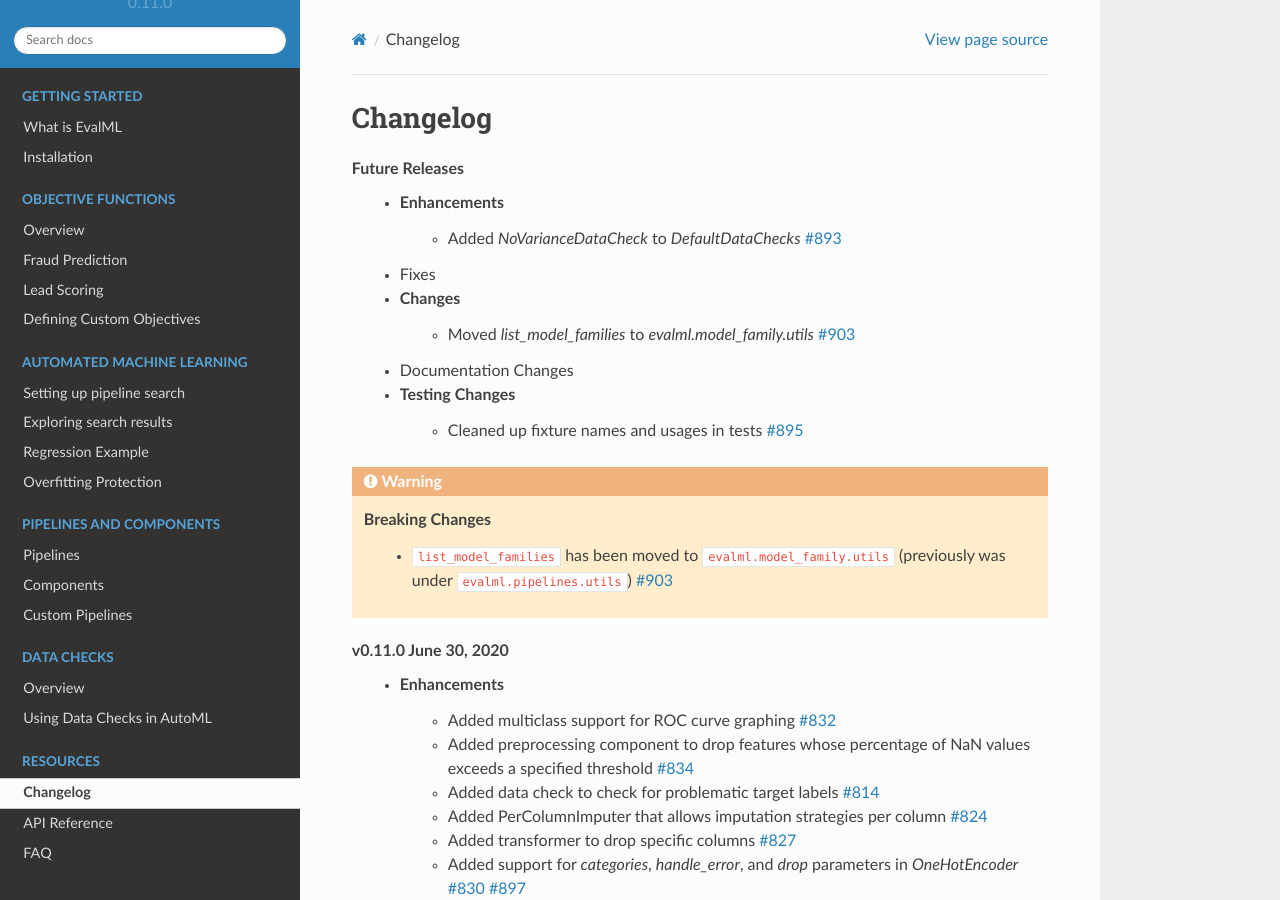
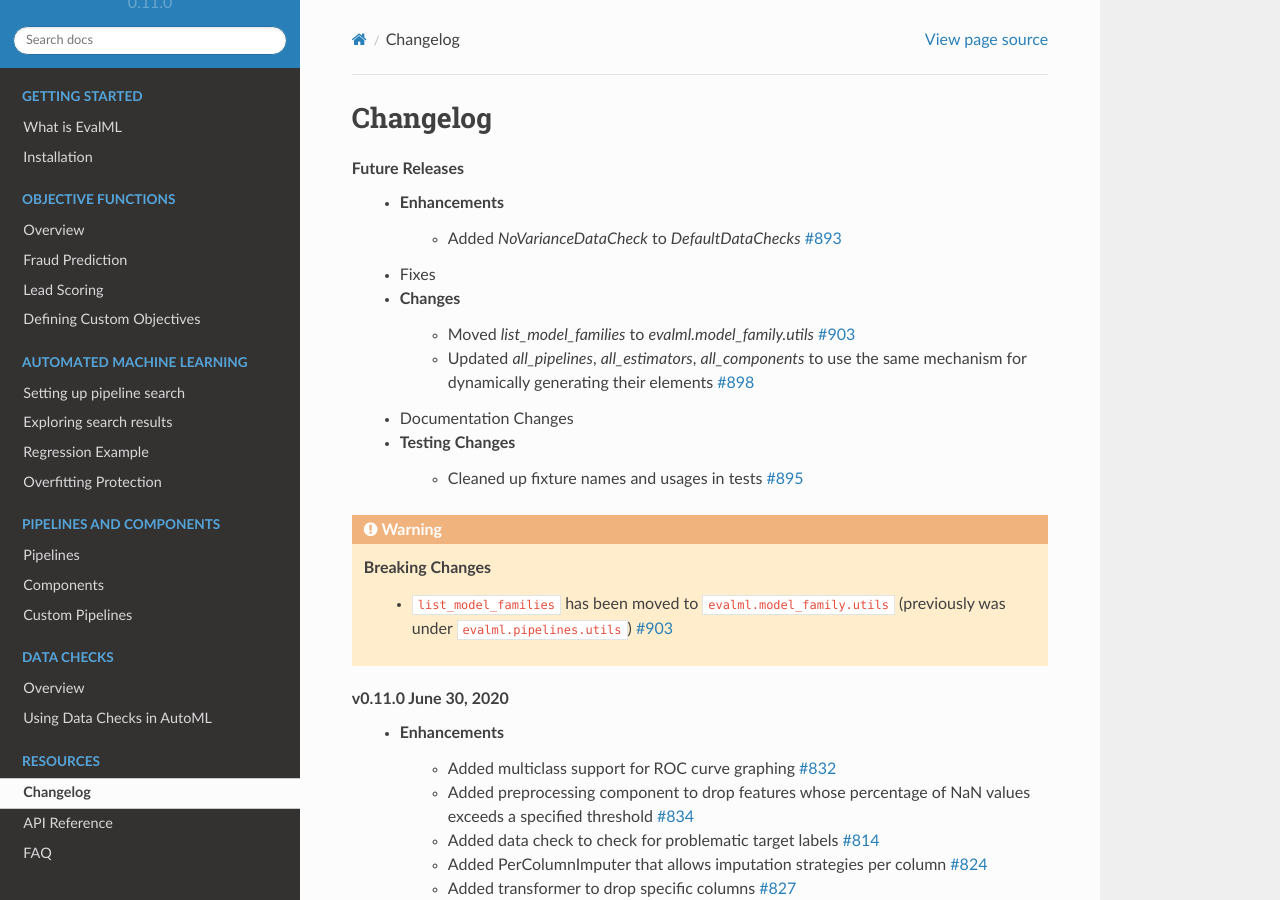
Before and after one commit to alteryx/evalml, a Sphinx documentation site: the page built from docs/source/changelog.rst, in a window 1280 px wide and 900 px high. Built offline with Sphinx 7.4.7 and the Read the Docs theme 2.0.0, drawn with Linux system fonts in a browser that asks for light colours; comment, search, counter and statistics services are not loaded.

Commit message:
Updating changelog for 898.

```diff
--- a/docs/source/changelog.rst
+++ b/docs/source/changelog.rst
@@ -9,6 +9,7 @@
     * Fixes
     * Changes
         * Moved `list_model_families` to `evalml.model_family.utils` :pr:`903`
+        * Updated `all_pipelines`, `all_estimators`, `all_components` to use the same mechanism for dynamically generating their elements :pr:`898`
     * Documentation Changes
     * Testing Changes
         * Cleaned up fixture names and usages in tests :pr:`895`
```
